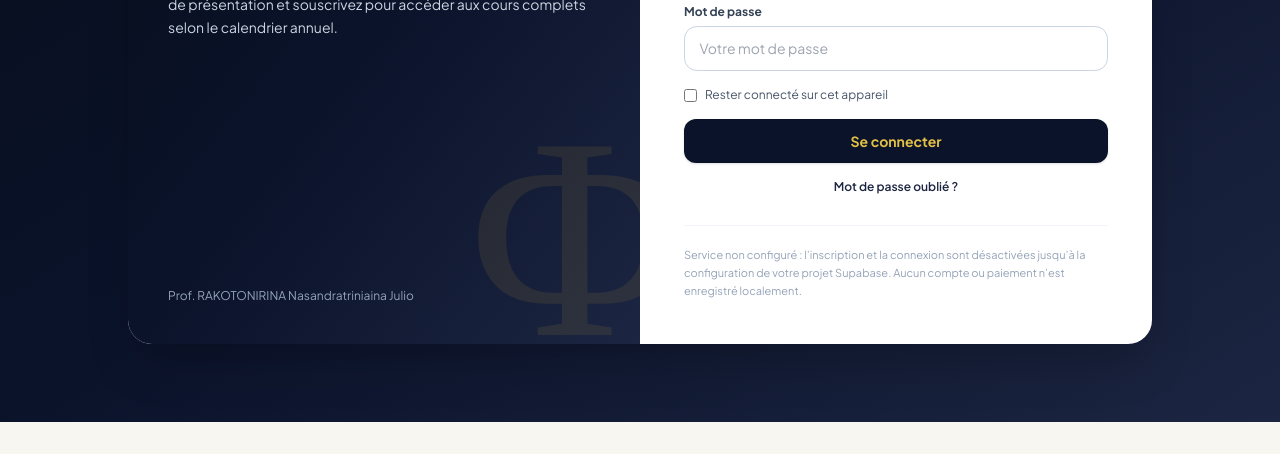
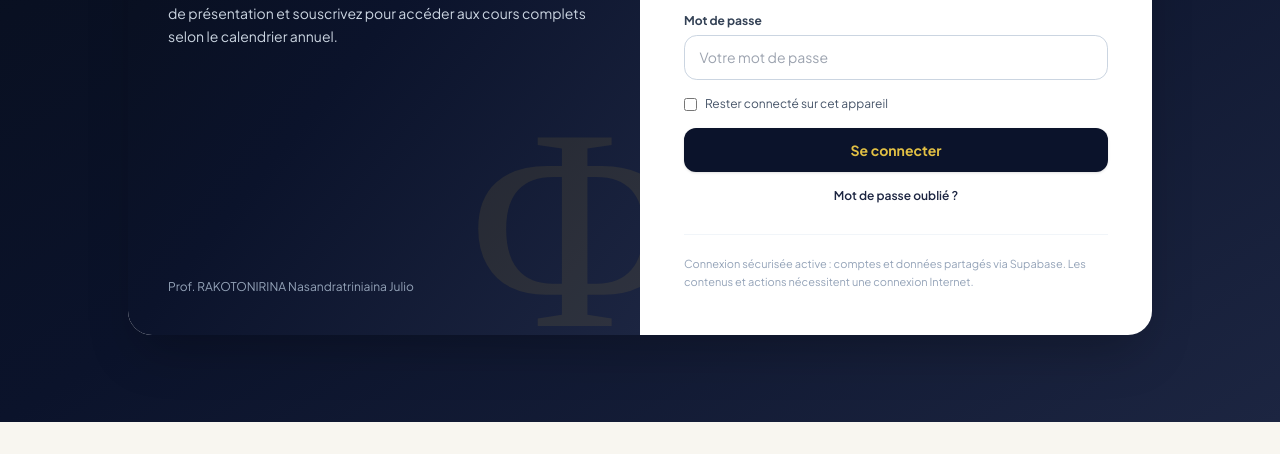
Before and after one commit to philocours-ia/smart-akademia-school, a plain HTML site: page site/index.html in a window 1280 px wide. Shown: the part 378-832 px from the top of the page. Drawn offline with nearby package versions, Linux system fonts and the light colour scheme.

Commit message:
Add files via upload

```diff
--- a/site/index.html
+++ b/site/index.html
@@ -923,11 +923,13 @@
         // La clé publique anon est prévue pour le navigateur; ne jamais placer ici une clé service_role.
         // =========================================================================
         const SUPABASE_CONFIG = {
-            url: 'https://VOTRE-PROJET.supabase.co',
-            anonKey: 'VOTRE_CLE_ANON_PUBLIQUE',
-            // Adresse du compte Auth admin (à configurer une seule fois dans Supabase).
+            url: 'https://dipcfwrxjyowpkrkncrs.supabase.co',
+            // Clé publishable publique du projet. Elle peut être utilisée dans le navigateur;
+            // la sécurité des données repose sur les politiques RLS et les contrôles serveur.
+            anonKey: 'sb_publishable_RzKdnHECPJ-wGgnSGt2uFg_9w2-R3sZ',
+            // Adresse du compte Auth administrateur autorisé dans la migration SQL.
             // Le nom de connexion affiché à l'écran reste « akademia ».
-            adminEmail: 'VOTRE_EMAIL_ADMIN'
+            adminEmail: 'julio7271@gmail.com'
         };
         const ADMIN_LOGIN_NAME = 'akademia';
         let supabaseClient = null;
--- a/site/service-worker.js
+++ b/site/service-worker.js
@@ -1,4 +1,4 @@
-const CACHE_NAME = 'smart-akademia-school-shell-v4';
+const CACHE_NAME = 'smart-akademia-school-shell-v5';
 const APP_SHELL = [
   './', './index.html', './administration.html', './manifest.webmanifest',
   './icons/icon-192.png', './icons/icon-512.png'
```
